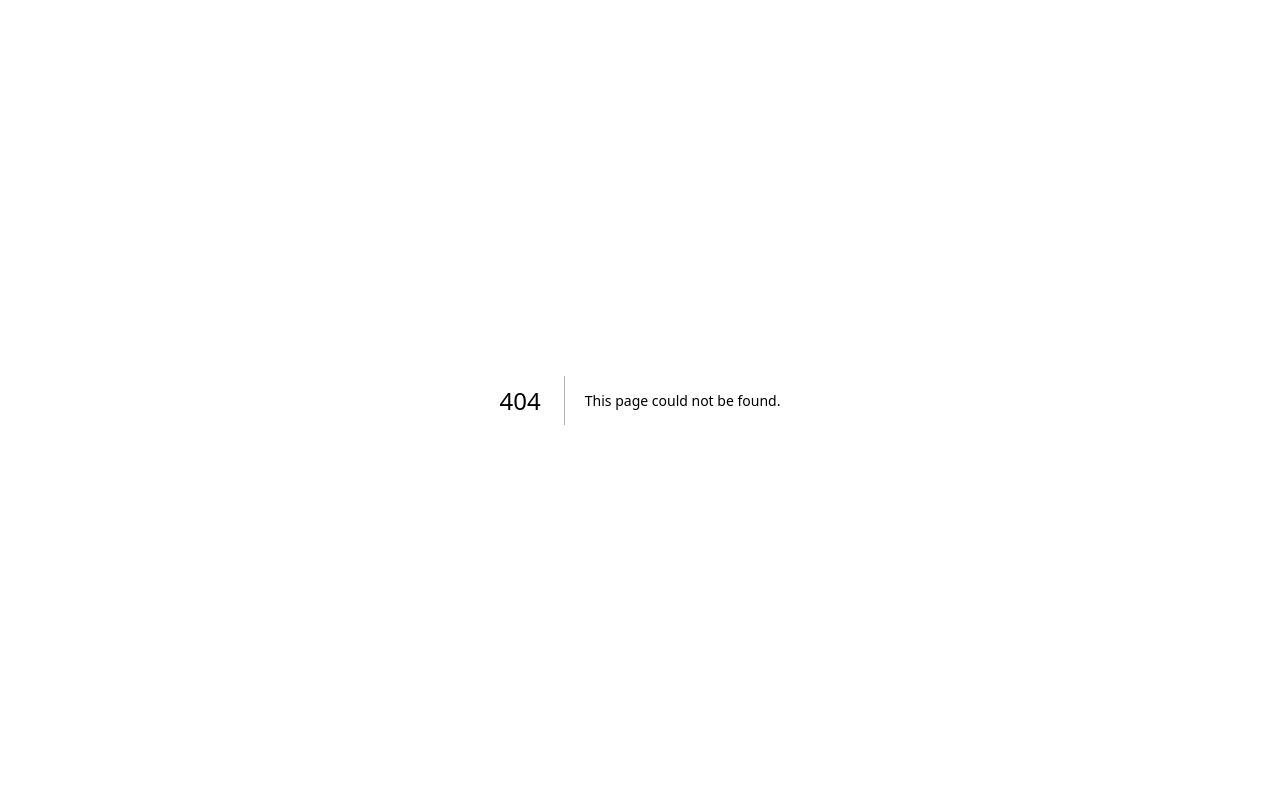
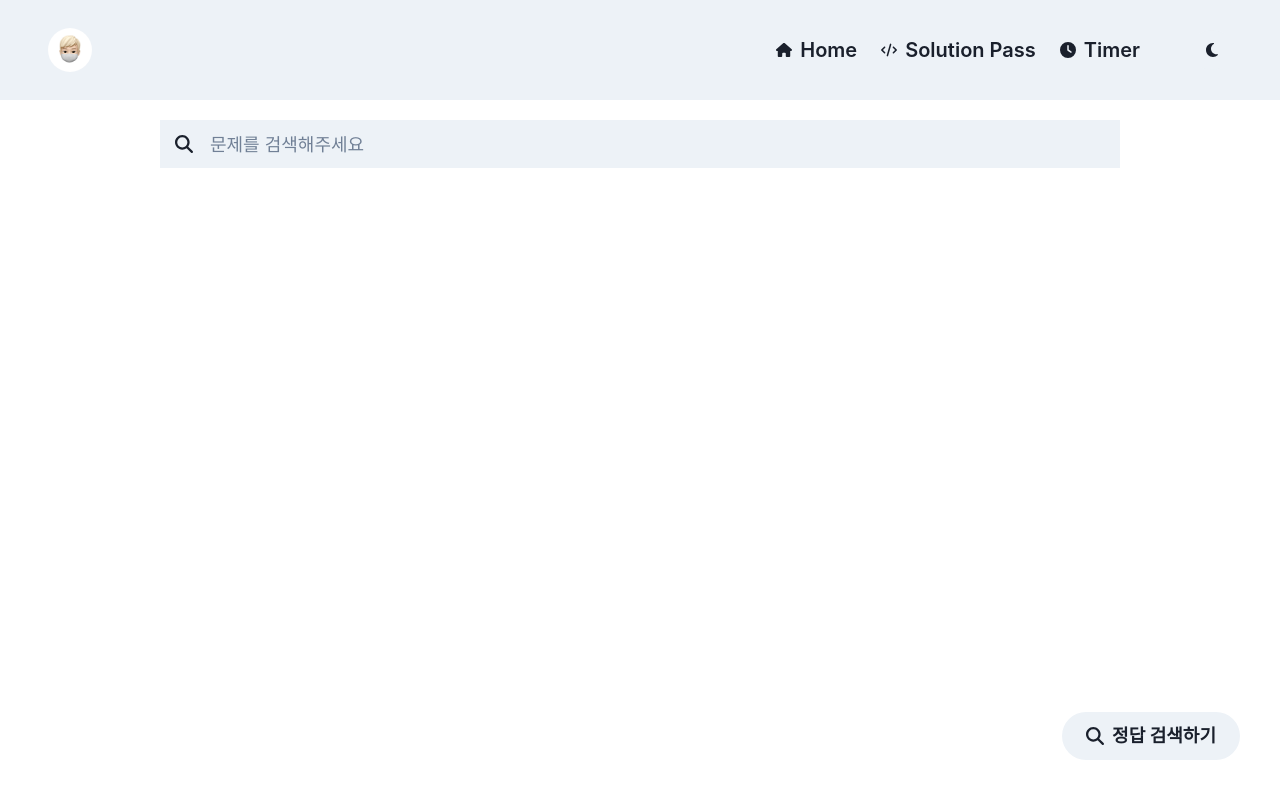
Before and after one commit to codeisneverodd/home, a Next.js app: page /solution-pass/new in a window 1280 px wide. Before the commit this address had no page. Built offline with nearby package versions, Linux system fonts and the light colour scheme; no server answers.

Commit message:
feat: add DropdownSearchBar

```diff
--- a/package.json
+++ b/package.json
@@ -33,11 +33,15 @@
     "react": "18.2.0",
     "react-dom": "18.2.0",
     "react-intersection-observer": "^9.4.3",
+    "react-virtualized-auto-sizer": "^1.0.7",
+    "react-window": "^1.8.8",
     "recoil": "^0.7.6",
     "typescript": "4.9.5",
     "zod": "^3.20.6"
   },
   "devDependencies": {
+    "@types/react-virtualized-auto-sizer": "^1.0.1",
+    "@types/react-window": "^1.8.5",
     "@typescript-eslint/eslint-plugin": "^5.53.0",
     "@typescript-eslint/parser": "^5.53.0",
     "eslint-config-airbnb": "^19.0.4",
--- a/src/lib/hooks/useColor.ts
+++ b/src/lib/hooks/useColor.ts
@@ -4,6 +4,7 @@ import { Prob } from "../solution-pass/hooks/useRepo";
 export default function useColor() {
   const bodyBg = useColorModeValue("white", "gray.800");
   const subtleBg = useColorModeValue("gray.100", "gray.700");
+  const alphaBg = useColorModeValue("gray.100", "whiteAlpha.200");
   const levelColors: { [key in Prob["level"]]: string } = {
     0: "#2189ff",
     1: "#1bbaff",
@@ -13,7 +14,7 @@ export default function useColor() {
     5: "#c658e1"
   };
 
-  return { bodyBg, subtleBg, levelColors };
+  return { bodyBg, subtleBg, alphaBg, levelColors };
 }
 
 // --chakra-colors-chakra-body-text: var(--chakra-colors-gray-800);
--- /dev/null
+++ b/src/lib/solution-pass/components/DropdownSearchBar.tsx
@@ -0,0 +1,82 @@
+import useColor from "@/lib/hooks/useColor";
+import { Box, Button, Center, Flex, Text } from "@chakra-ui/react";
+import { ComponentProps } from "react";
+import AutoSizer from "react-virtualized-auto-sizer";
+import { FixedSizeList } from "react-window";
+import { Prob } from "../hooks/useRepo";
+import useSearch from "../hooks/useSearch";
+import SearhBar from "./SearchBar";
+
+export default function DropdownSearhBar() {
+  return (
+    <Flex direction="column" w="full">
+      <SearhBar rounded="none" />
+      <Result />
+    </Flex>
+  );
+}
+
+function Result() {
+  const { result } = useSearch();
+  const { alphaBg } = useColor();
+
+  if (result.keyword === "") return null;
+  if (result.probs.length === 0)
+    return (
+      <Center w="full" h="80px" bg={alphaBg}>
+        <Text>일치하는 문제가 없어요</Text>
+      </Center>
+    );
+
+  return (
+    <Box h="260px">
+      <AutoSizer>
+        {({ height, width }) => (
+          <FixedSizeList
+            height={height}
+            width={width}
+            itemSize={60}
+            itemCount={result.probs.length}
+          >
+            {({ index, style }) => (
+              <ResultRow probData={result.probs[index]} style={style} />
+            )}
+          </FixedSizeList>
+        )}
+      </AutoSizer>
+    </Box>
+  );
+}
+
+function ResultRow({
+  probData: { id, level, title },
+  ...props
+}: { probData: Prob } & ComponentProps<typeof Button>) {
+  const { levelColors } = useColor();
+
+  return (
+    <Button
+      as={Flex}
+      key={id}
+      alignItems="center"
+      gap="20px"
+      w="full"
+      h="60px"
+      rounded="none"
+      backdropFilter="auto"
+      backdropBlur="3xl"
+      {...props}
+    >
+      <Text
+        textAlign="center"
+        w="60px"
+        fontSize="lg"
+        color={levelColors[level]}
+        fontWeight="bold"
+      >
+        {level}
+      </Text>
+      <Text flex="1">{title}</Text>
+    </Button>
+  );
+}
--- /dev/null
+++ b/src/lib/solution-pass/components/ModeToggleBtn.tsx
@@ -0,0 +1,43 @@
+import { Button, Icon, IconButton } from "@chakra-ui/react";
+import { faPencil, faSearch } from "@fortawesome/free-solid-svg-icons";
+import { FontAwesomeIcon } from "@fortawesome/react-fontawesome";
+import { ComponentProps } from "react";
+
+const modeIcon: {
+  [key in ModeToggleBtnProps["mode"]]: {
+    icon: typeof faPencil;
+    title: string;
+  };
+} = {
+  write: {
+    icon: faPencil,
+    title: "정답 추가하기"
+  },
+  search: {
+    icon: faSearch,
+    title: "정답 검색하기"
+  }
+};
+
+export default function ModeToggleBtn({ mode, ...props }: ModeToggleBtnProps) {
+  return (
+    <Button
+      rounded="full"
+      pos="fixed"
+      bottom="40px"
+      right="40px"
+      size="lg"
+      variant="solid"
+      backdropFilter="auto"
+      backdropBlur="3xl"
+      leftIcon={<Icon as={FontAwesomeIcon} icon={modeIcon[mode].icon} />}
+      {...props}
+    >
+      {modeIcon[mode].title}
+    </Button>
+  );
+}
+
+type ModeToggleBtnProps = {
+  mode: "write" | "search";
+} & ComponentProps<typeof IconButton>;
--- a/src/lib/solution-pass/components/SearchBar.tsx
+++ b/src/lib/solution-pass/components/SearchBar.tsx
@@ -8,16 +8,16 @@ import {
 } from "@chakra-ui/react";
 import { faSearch } from "@fortawesome/free-solid-svg-icons";
 import { FontAwesomeIcon } from "@fortawesome/react-fontawesome";
-import { useState } from "react";
+import { ComponentProps, useState } from "react";
 import useSearch from "../hooks/useSearch";
 
 let timeoutId: ReturnType<typeof setTimeout> | null = null;
 const DEBOUNCE_TIME = 100;
 
-export default function SearhBar() {
+export default function SearhBar(props: ComponentProps<typeof Input>) {
   const [value, setValue] = useState("");
   const [isTyping, setIsTyping] = useState(false);
-  const { search } = useSearch();
+  const { search, result } = useSearch();
 
   const handleTyping = (keyword: string) => {
     if (timeoutId) clearTimeout(timeoutId);
@@ -32,12 +32,13 @@ export default function SearhBar() {
   return (
     <InputGroup size="lg">
       <Input
-        value={value}
+        value={value === "" ? result.keyword : value}
         variant="filled"
         type="text"
         onChange={e => handleTyping(e.target.value)}
         autoComplete="off"
         placeholder="문제를 검색해주세요"
+        {...props}
       />
       <InputLeftElement>
         <Icon as={FontAwesomeIcon} icon={faSearch} />
--- /dev/null
+++ b/src/lib/solution-pass/components/SolutionPassLayout.tsx
@@ -0,0 +1,18 @@
+import { Flex } from "@chakra-ui/react";
+import { ComponentProps } from "react";
+
+export default function SolutionPassLayout(props: ComponentProps<typeof Flex>) {
+  return (
+    <Flex
+      w="full"
+      maxW="1000px"
+      direction="column"
+      pt="20px"
+      align="center"
+      m="auto"
+      px="20px"
+      gap="20px"
+      {...props}
+    />
+  );
+}
--- a/src/lib/solution-pass/hooks/useSearch.ts
+++ b/src/lib/solution-pass/hooks/useSearch.ts
@@ -1,6 +1,6 @@
 import { QueryStatus } from "@tanstack/react-query";
 import { chosungIncludes, hangulIncludes } from "@toss/hangul";
-import { atom, useRecoilState } from "recoil";
+import { atom, useRecoilState, useResetRecoilState } from "recoil";
 import useRepo, { Prob } from "./useRepo";
 
 const searchAtom = atom<{
@@ -18,7 +18,7 @@ const searchAtom = atom<{
 
 export default function useSearch() {
   const [result, setResult] = useRecoilState(searchAtom);
-
+  const reset = useResetRecoilState(searchAtom);
   const { repoQuery } = useRepo();
 
   const search = (keyword: string) => {
@@ -43,5 +43,5 @@ export default function useSearch() {
     }
   };
 
-  return { result, search };
+  return { result, search, reset };
 }
--- /dev/null
+++ b/src/pages/solution-pass/new.tsx
@@ -0,0 +1,18 @@
+import MainLayout from "@/lib/components/MainLayout";
+import DropdownSearhBar from "@/lib/solution-pass/components/DropdownSearchBar";
+import ModeToggleBtn from "@/lib/solution-pass/components/ModeToggleBtn";
+import SolutionPassLayout from "@/lib/solution-pass/components/SolutionPassLayout";
+import Link from "next/link";
+
+export default function NewSolution() {
+  return (
+    <MainLayout title="Solution Pass">
+      <SolutionPassLayout>
+        <DropdownSearhBar />
+        <Link href="/solution-pass">
+          <ModeToggleBtn mode="search" aria-label="풀이 검색하기" />
+        </Link>
+      </SolutionPassLayout>
+    </MainLayout>
+  );
+}
```
Also changed, not shown: src/pages/solution-pass/index.tsx (+10 -13 lines), 1 other file (tests, documents, lock files or other folders).
